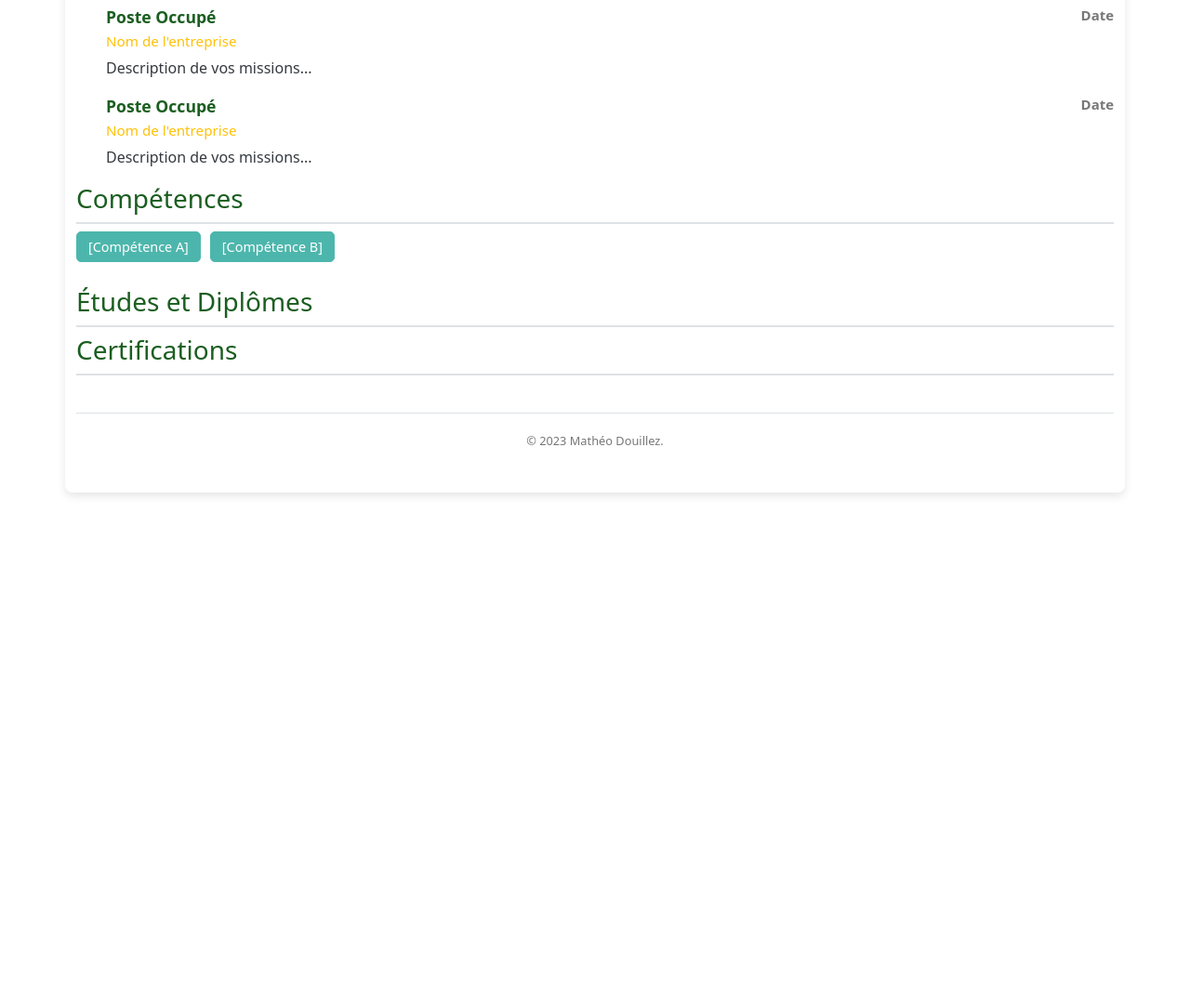
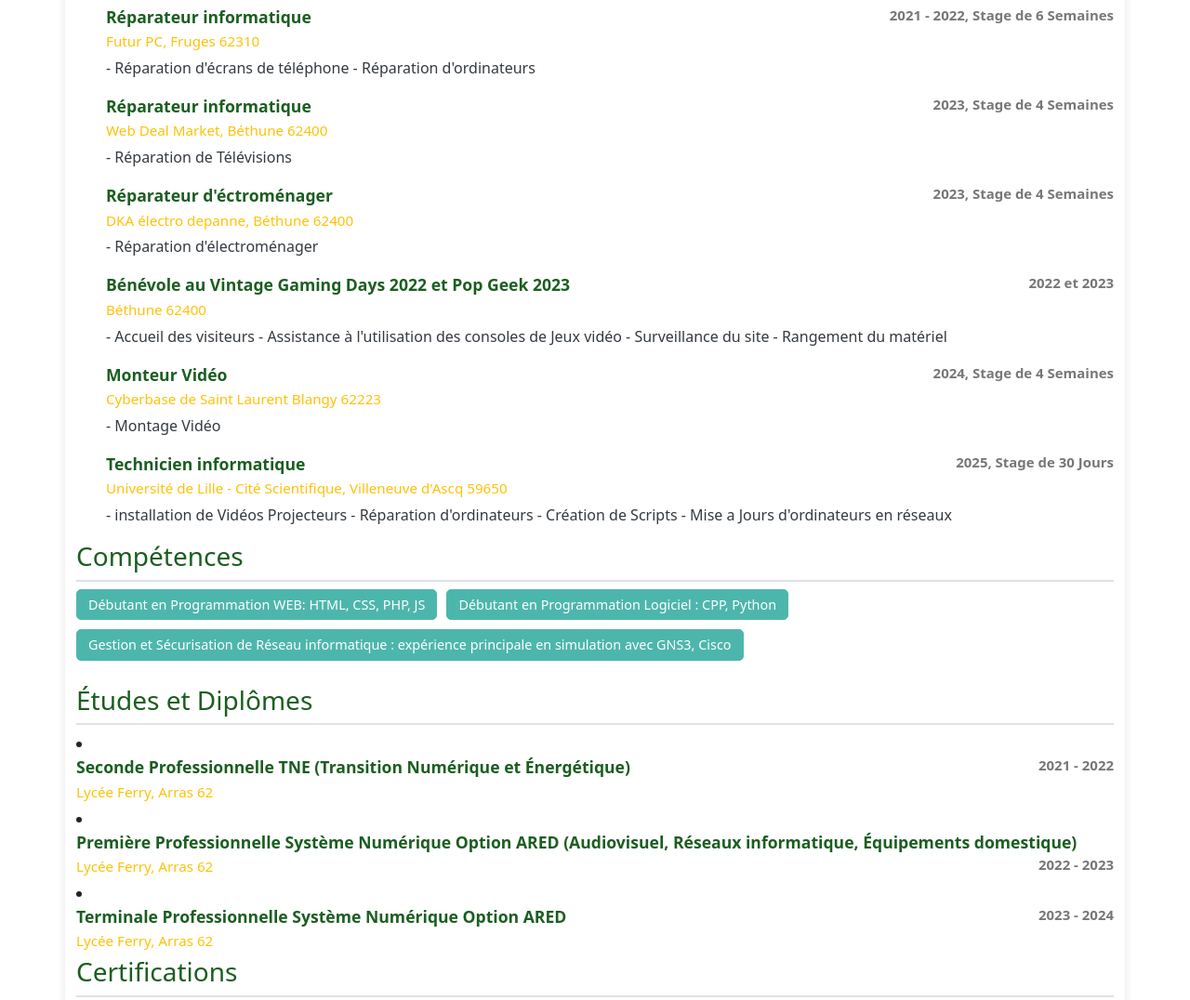
Before and after one commit to matheo-dou/cv, a plain HTML site: page index.html in a window 1280 px wide. Shown: the part 346-1422 px from the top of the page at 93% size. Before the commit the page ends 916 px from the top, so only its background shows below. Drawn offline with nearby package versions, Linux system fonts and the light colour scheme.

Commit message:
Update experiences and skills sections in index.html

```diff
--- a/index.html
+++ b/index.html
@@ -34,32 +34,101 @@
           <h3>Expériences Professionnelles et Bénévolat</h3>
           <ul>
               <li>
-                  <div class="item-title">Poste Occupé<span class="item-date">Date</span></div>
-                  <div class="item-subtitle">Nom de l'entreprise</div>
+                  <div class="item-title">Réparateur informatique
+                    <span class="item-date">2021 - 2022, Stage de 6 Semaines</span></div>
+                  <div class="item-subtitle">Futur PC, Fruges 62310</div>
                   <p class="item-description">
-                      Description de vos missions...
+                      - Réparation d'écrans de téléphone
+                      - Réparation d'ordinateurs
                   </p>
               </li>
               <li>
-                  <div class="item-title">Poste Occupé<span class="item-date">Date</span></div>
-                  <div class="item-subtitle">Nom de l'entreprise</div>
+                  <div class="item-title">Réparateur informatique
+                    <span class="item-date">2023, Stage de 4 Semaines</span></div>
+                  <div class="item-subtitle">Web Deal Market, Béthune 62400</div>
                   <p class="item-description">
-                      Description de vos missions...
+                      - Réparation de Télévisions
                   </p>
-        </li>
-      </ul>
+              </li>
+              <li>
+                  <div class="item-title">Réparateur d'éctroménager
+                    <span class="item-date">2023, Stage de 4 Semaines</span></div>
+                  <div class="item-subtitle">DKA électro depanne, Béthune 62400</div>
+                  <p class="item-description">
+                      - Réparation d'électroménager
+                  </p>
+              </li>
+              <li>
+                  <div class="item-title">Bénévole au Vintage Gaming Days 2022 et Pop Geek 2023
+                    <span class="item-date">2022 et 2023</span></div>
+                  <div class="item-subtitle">Béthune 62400</div>
+                  <p class="item-description">
+                      - Accueil des visiteurs
+                      - Assistance à l'utilisation des consoles de Jeux vidéo
+                      - Surveillance du site
+                      - Rangement du matériel
+                  </p>
+              </li>
+              <li>
+                  <div class="item-title">Monteur Vidéo
+                    <span class="item-date">2024, Stage de 4 Semaines</span></div>
+                  <div class="item-subtitle">Cyberbase de Saint Laurent Blangy 62223</div>
+                  <p class="item-description">
+                      - Montage Vidéo
+                  </p>
+              </li>
+              <li>
+                  <div class="item-title">Technicien informatique
+                   <span class="item-date">2025, Stage de 30 Jours</span></div>
+                  <div class="item-subtitle">Université de Lille - Cité Scientifique, Villeneuve d'Ascq 59650</div>
+                  <p class="item-description">
+                      - installation de Vidéos Projecteurs
+                      - Réparation d'ordinateurs
+                      - Création de Scripts
+                      - Mise a Jours d'ordinateurs en réseaux
+                  </p>
+              </li>
+
+              <!--
+              <li>
+                  <div class="item-title">Poste Occupé
+                   <span class="item-date">Dates</span></div>
+                  <div class="item-subtitle">Lieux</div>
+                  <p class="item-description">
+                      -
+                  </p>
+              </li>
+              -->
+
+          </ul>
       </section>
 
       <section id="competences">
           <h3>Compétences</h3>
           <ul class="skills-list">
-             <li>[Compétence A]</li>
-             <li>[Compétence B]</li>
+             <li>Débutant en Programmation WEB: HTML, CSS, PHP, JS</li>
+             <li>Débutant en Programmation Logiciel : CPP, Python</li>
+             <li>Gestion et Sécurisation de Réseau informatique :  expérience principale en simulation avec GNS3, Cisco</li>
           </ul>
       </section>
 
       <section id="etudes">
           <h3>Études et Diplômes</h3>
+          <li>
+              <div class="item-title">Seconde Professionnelle TNE (Transition Numérique et Énergétique)
+                <span class="item-date">2021 - 2022</span></div>
+              <div class="item-subtitle">Lycée Ferry, Arras 62</div>
+          </li>
+          <li>
+            <div class="item-title">Première Professionnelle Système Numérique Option ARED (Audiovisuel, Réseaux informatique, Équipements domestique)
+                <span class="item-date">2022 - 2023</span></div>
+              <div class="item-subtitle">Lycée Ferry, Arras 62</div>
+          </li>
+          <li>
+            <div class="item-title">Terminale Professionnelle Système Numérique Option ARED
+                <span class="item-date">2023 - 2024</span></div>
+              <div class="item-subtitle">Lycée Ferry, Arras 62</div>
+          </li>
           </section>
 
       <section id="certifications">
```
